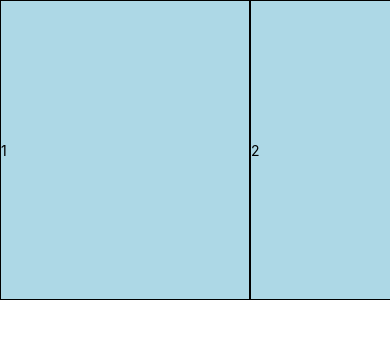
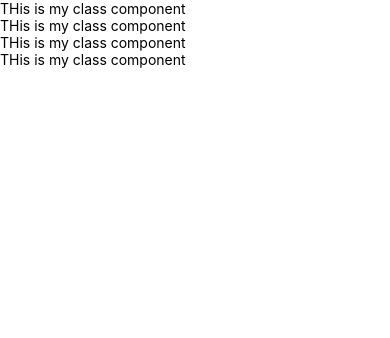
Before and after one commit to BaoAnNguyen1903/MMA301, a React Native app: screen / in a window 390 px wide. Shown: the top 338 px of the page. Built offline with nearby package versions, Linux system fonts and the light colour scheme.

Commit message:
Class Component

```diff
--- a/App.tsx
+++ b/App.tsx
@@ -9,20 +9,19 @@ import {
   View
 } from "react-native";
 import { AntDesign, Ionicons } from "@expo/vector-icons";
+import { SafeAreaProvider, SafeAreaView } from "react-native-safe-area-context";
+import MyClassComponent from "./components/MyClassComponent";
 
 export default function App() {
   return (
-    <ScrollView horizontal pagingEnabled>
-      <View style={styles.page}>
-        <Text>1</Text>
-      </View>
-      <View style={styles.page}>
-        <Text>2</Text>
-      </View>
-      <View style={styles.page}>
-        <Text>3</Text>
-      </View>
-    </ScrollView>
+    <SafeAreaProvider>
+      <SafeAreaView styles={{ flex: 1 }}>
+        <MyClassComponent />
+        <MyClassComponent />
+        <MyClassComponent />
+        <MyClassComponent />
+      </SafeAreaView>
+    </SafeAreaProvider>
   );
 }
 
--- /dev/null
+++ b/components/MyClassComponent.tsx
@@ -0,0 +1,14 @@
+import { Component } from "react";
+import { Text, View } from "react-native";
+
+class MyClassComponent extends Component {
+  render() {
+    return (
+      <View>
+        <Text>THis is my class component</Text>
+      </View>
+    );
+  }
+}
+
+export default MyClassComponent;
```
